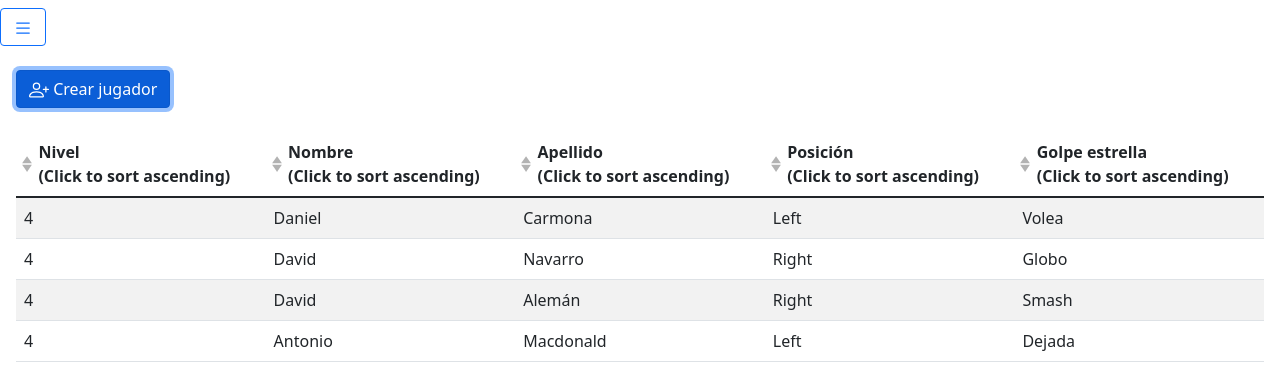
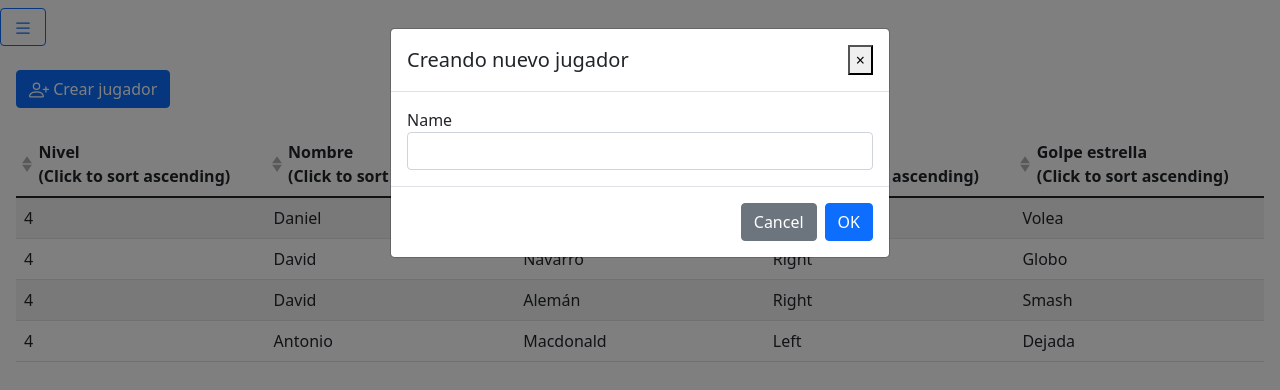
Before and after one commit to carmona44/padel-portfolio-web, a Nuxt app: page /players in a window 1280 px wide. Both pictures are taken after a click on the button "Crear jugador". Shown: the top 390 px of the page. Built offline with nearby package versions, Linux system fonts and the light colour scheme.

Commit message:
feat: add AddPlayerModal component

```diff
--- /dev/null
+++ b/components/modals/AddPlayerModal.vue
@@ -0,0 +1,55 @@
+<template>
+    <b-modal id="add-player-modal" v-model="modalShow" title="Creando nuevo jugador"
+        @show="resetModal" @hidden="resetModal" @ok="handleOk">
+        <form ref="form" @submit.stop.prevent="handleSubmit">
+            <b-form-group label="Name" label-for="name-input" invalid-feedback="Name is required" :state="nameState">
+                <b-form-input id="name-input" v-model="name" :state="nameState" required></b-form-input>
+            </b-form-group>
+        </form>
+    </b-modal>
+</template>
+
+<script lang="ts">
+import Vue from 'vue';
+
+export default Vue.extend({
+    props: ['modalShow'],
+    data() {
+        return {
+            submittedNames: new Array<string>(),
+            name: '',
+            nameState: <any> null
+        }
+    },
+    methods: {
+      checkFormValidity() {
+        const valid = (this.$refs.form as Vue & { checkValidity: () => boolean }).checkValidity()
+        this.nameState = valid
+        return valid
+      },
+      resetModal() {
+        this.name = ''
+        this.nameState = null
+      },
+      handleOk(bvModalEvt: any) {
+        // Prevent modal from closing
+        bvModalEvt.preventDefault()
+        // Trigger submit handler
+        this.handleSubmit()
+      },
+      handleSubmit() {
+        // Exit when the form isn't valid
+        if (!this.checkFormValidity()) {
+          return
+        }
+        // Push the name to submitted names
+        this.submittedNames.push(this.name)
+        // Hide the modal manually
+        this.$nextTick(() => {
+          this.$bvModal.hide('add-player-modal')
+        })
+        console.log(this.submittedNames);
+      }
+    }
+})
+</script>
--- a/pages/players.vue
+++ b/pages/players.vue
@@ -1,8 +1,13 @@
 <template>
     <div>
         <div class="mb-4">
-            <b-button variant="primary"><BIconPersonPlus /> Crear jugador</b-button>
+            <b-button variant="primary" @click="modalShow = !modalShow">
+                <BIconPersonPlus /> Crear jugador
+            </b-button>
+
+            <AddPlayerModal :modalShow="modalShow"/>
         </div>
+
         <Table :items="items" :fields="fields"/>
     </div>
 </template>
@@ -10,11 +15,13 @@
 <script lang="ts">
 import Vue from 'vue';
 import { BIconPersonPlus } from 'bootstrap-vue';
+import AddPlayerModal from '~/components/modals/AddPlayerModal.vue'
 
 export default Vue.extend({
-    components: { BIconPersonPlus },
+    components: { BIconPersonPlus, AddPlayerModal },
     data() {
         return {
+            modalShow: false,
             items: [
                 { name: 'Daniel', lastName: 'Carmona', position: 'Left', level: 4, bestShot: 'Volea' },
                 { name: 'David', lastName: 'Navarro', position: 'Right', level: 4, bestShot: 'Globo' },
```
